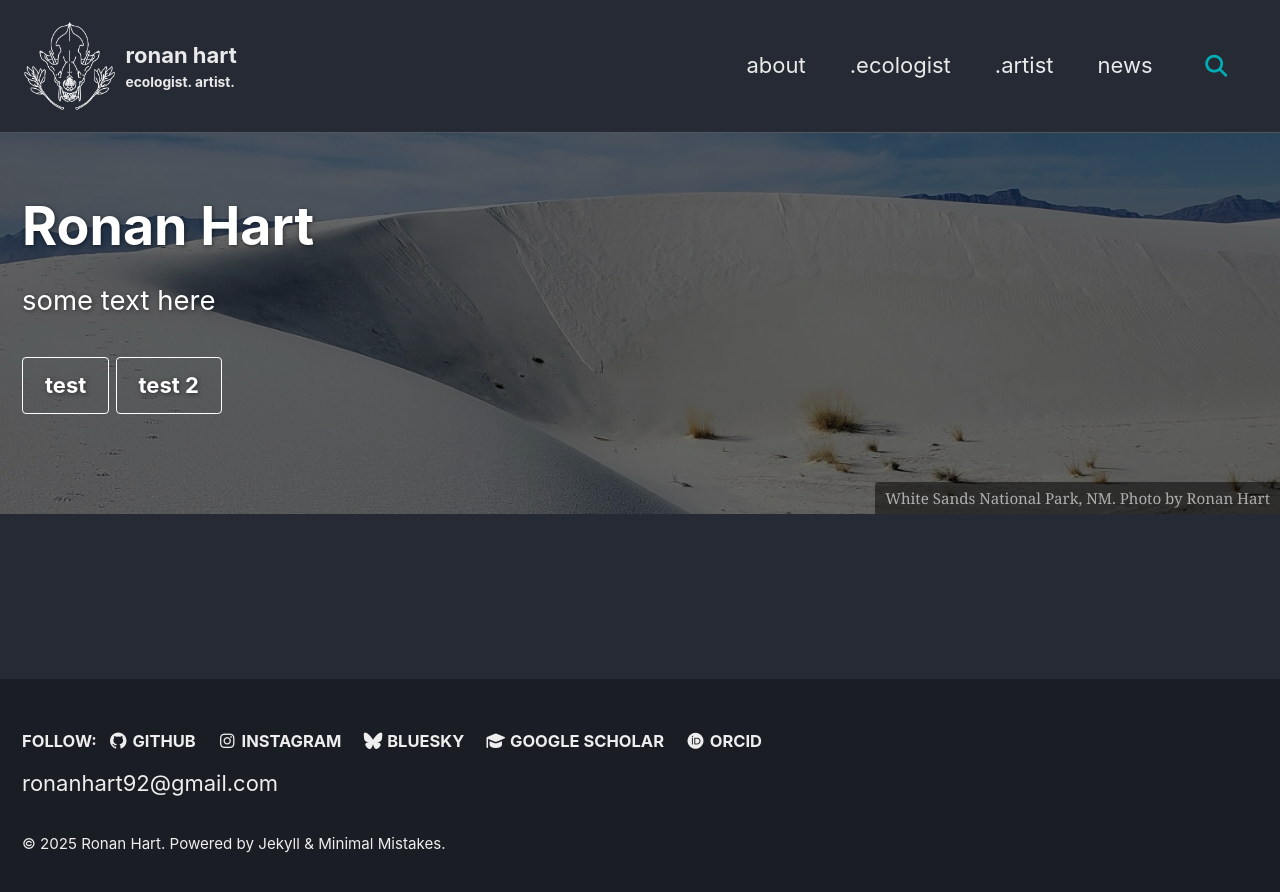
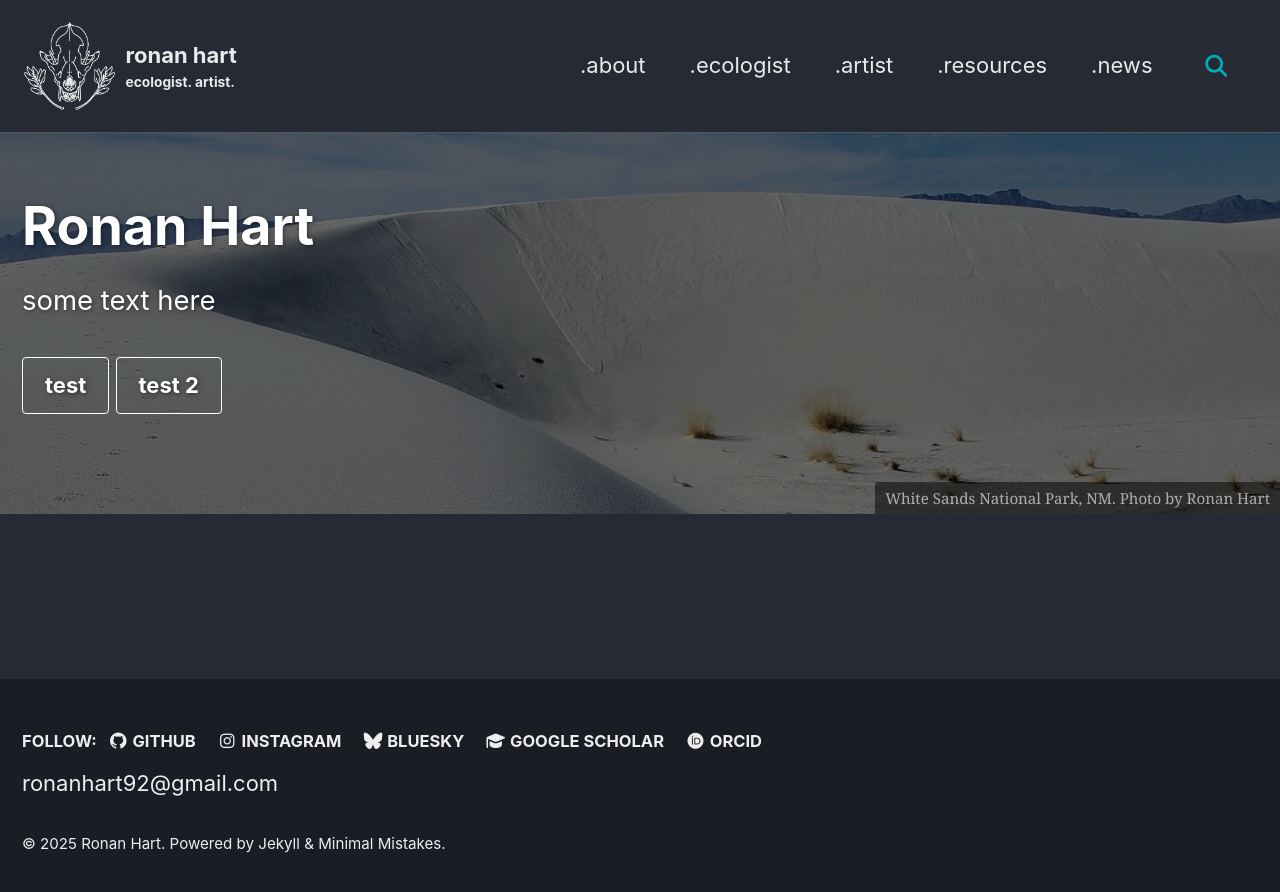
Before and after one commit to ronanhart/ronanhart.github.io, a Jekyll site: the page built from index.html, in a window 1280 px wide. Shown: the top 892 px of the page. Built offline with Jekyll 4.4.1, drawn with Linux system fonts in a browser that asks for light colours; cached includes are drawn as plain includes; the list of posts is cut into pages by our own code.

Commit message:
re-added resources

```diff
--- a/_data/navigation.yml
+++ b/_data/navigation.yml
@@ -1,5 +1,5 @@
 main:
-  - title: "about"
+  - title: ".about"
     url: /about/
 
   - title: ".ecologist"
@@ -8,5 +8,8 @@ main:
   - title: ".artist"
     url: /artist/
 
-  - title: "news"
+  - title: ".resources"
+    url: /resources/
+
+  - title: ".news"
     url: /news/
```
